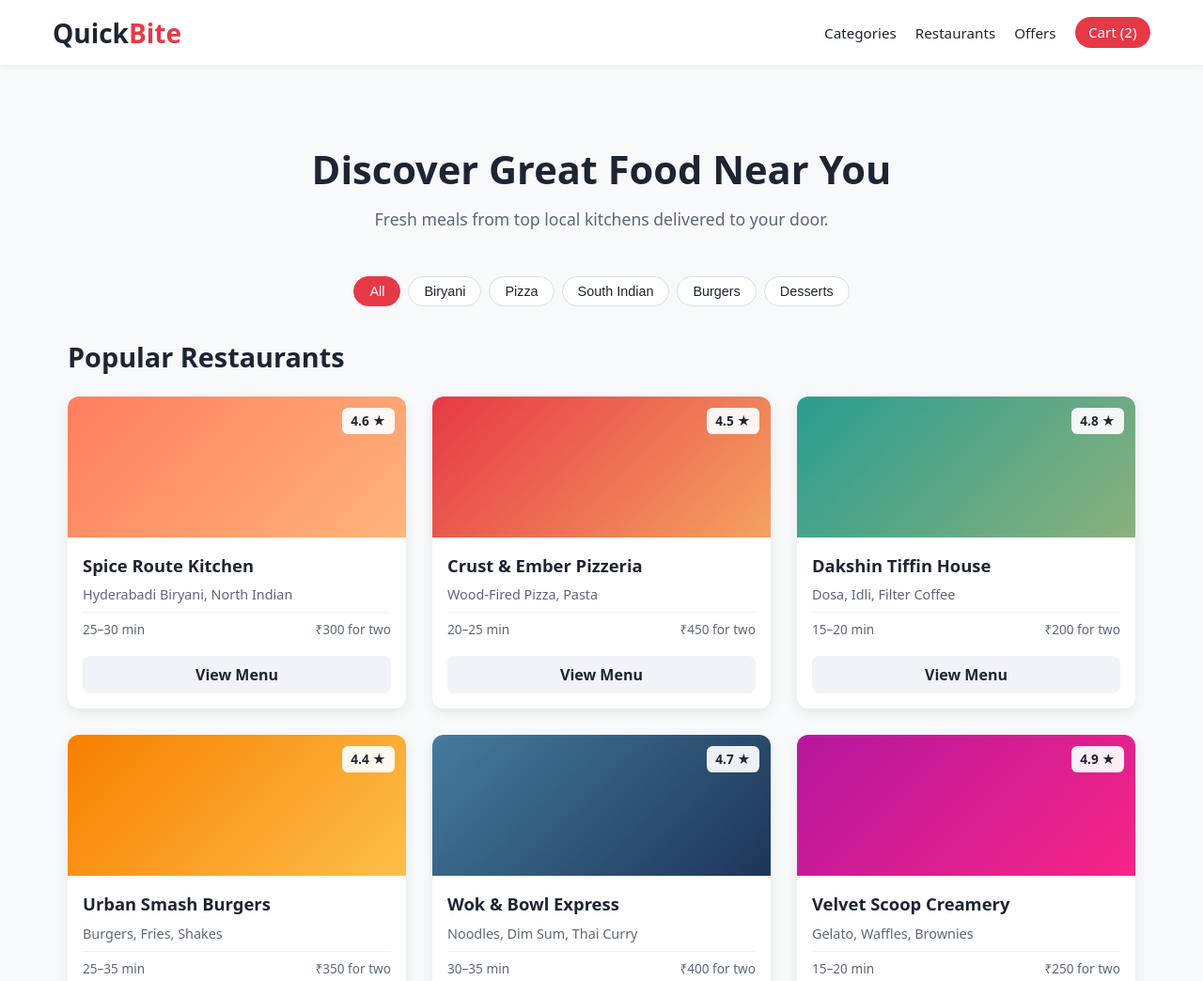
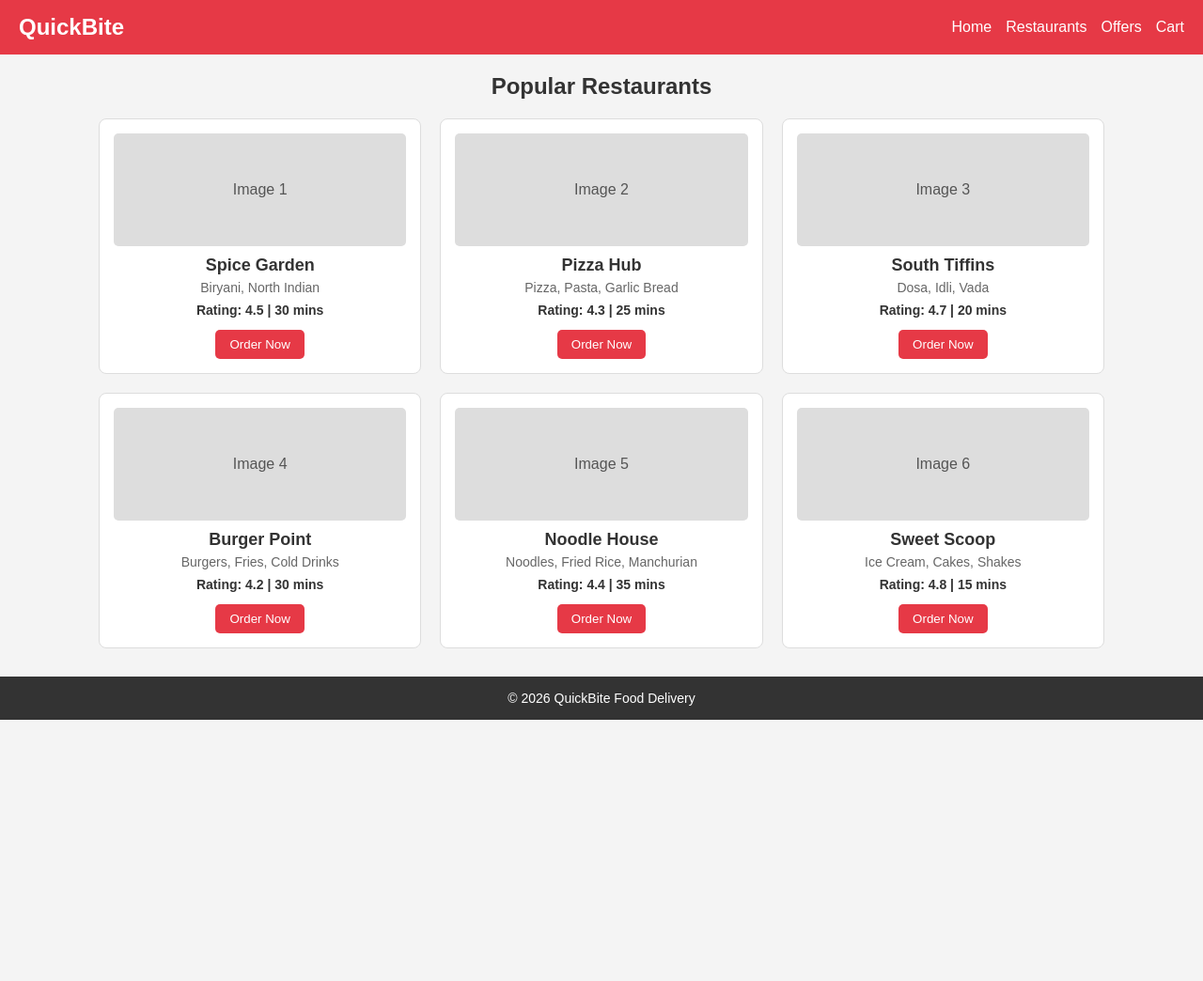
Before and after one commit to gsujith01/Lab-Externals, a plain HTML site: page Practical-3/index.html in a window 1280 px wide. Shown: the top 1044 px of the page at 94% size. After the commit the page ends 800 px from the top, so only its background shows below. Drawn offline with Linux system fonts and the light colour scheme.

Commit message:
Version 1

```diff
--- a/Practical-3/index.html
+++ b/Practical-3/index.html
@@ -3,149 +3,84 @@
 <head>
   <meta charset="UTF-8">
   <meta name="viewport" content="width=device-width, initial-scale=1.0">
-  <title>QuickBite | Online Food Ordering & Restaurant Discovery</title>
+  <title>QuickBite - Food Ordering</title>
   <link rel="stylesheet" href="style.css">
 </head>
 <body>
-  <header class="site-header">
-    <div class="header-inner">
-      <a href="#" class="brand">Quick<span>Bite</span></a>
-      <nav class="main-nav" aria-label="Primary Navigation">
+
+  <!-- Header with Flexbox -->
+  <header>
+    <div class="logo">QuickBite</div>
+    <nav>
       <ul>
-          <li><a href="#categories">Categories</a></li>
-          <li><a href="#restaurants">Restaurants</a></li>
-          <li><a href="#offers">Offers</a></li>
-          <li><a href="#cart" class="btn-cart">Cart (2)</a></li>
+        <li><a href="#">Home</a></li>
+        <li><a href="#">Restaurants</a></li>
+        <li><a href="#">Offers</a></li>
+        <li><a href="#">Cart</a></li>
       </ul>
     </nav>
-    </div>
   </header>
 
+  <!-- Main Content -->
   <main>
-    <section class="hero">
-      <h1>Discover Great Food Near You</h1>
-      <p>Fresh meals from top local kitchens delivered to your door.</p>
-    </section>
+    <h1>Popular Restaurants</h1>
 
-    <section id="categories" class="categories" aria-label="Food Categories">
-      <button type="button" class="chip active">All</button>
-      <button type="button" class="chip">Biryani</button>
-      <button type="button" class="chip">Pizza</button>
-      <button type="button" class="chip">South Indian</button>
-      <button type="button" class="chip">Burgers</button>
-      <button type="button" class="chip">Desserts</button>
-    </section>
-
-    <section id="restaurants" class="restaurant-section">
-      <h2>Popular Restaurants</h2>
+    <!-- Restaurant Grid -->
     <div class="restaurant-grid">
-        <div class="card-wrapper">
-          <article class="restaurant-card">
-            <div class="card-banner banner-1">
-              <span class="badge">4.6 ★</span>
-            </div>
-            <div class="card-body">
-              <h3>Spice Route Kitchen</h3>
-              <p class="cuisine">Hyderabadi Biryani, North Indian</p>
-              <div class="card-meta">
-                <span>25–30 min</span>
-                <span>₹300 for two</span>
-              </div>
-              <a href="#" class="btn-menu">View Menu</a>
-            </div>
-          </article>
+      <div class="card">
+        <div class="card-img">Image 1</div>
+        <h2>Spice Garden</h2>
+        <p>Biryani, North Indian</p>
+        <p class="info">Rating: 4.5 | 30 mins</p>
+        <button>Order Now</button>
       </div>
 
-        <div class="card-wrapper">
-          <article class="restaurant-card">
-            <div class="card-banner banner-2">
-              <span class="badge">4.5 ★</span>
-            </div>
-            <div class="card-body">
-              <h3>Crust &amp; Ember Pizzeria</h3>
-              <p class="cuisine">Wood-Fired Pizza, Pasta</p>
-              <div class="card-meta">
-                <span>20–25 min</span>
-                <span>₹450 for two</span>
-              </div>
-              <a href="#" class="btn-menu">View Menu</a>
-            </div>
-          </article>
+      <div class="card">
+        <div class="card-img">Image 2</div>
+        <h2>Pizza Hub</h2>
+        <p>Pizza, Pasta, Garlic Bread</p>
+        <p class="info">Rating: 4.3 | 25 mins</p>
+        <button>Order Now</button>
       </div>
 
-        <div class="card-wrapper">
-          <article class="restaurant-card">
-            <div class="card-banner banner-3">
-              <span class="badge">4.8 ★</span>
-            </div>
-            <div class="card-body">
-              <h3>Dakshin Tiffin House</h3>
-              <p class="cuisine">Dosa, Idli, Filter Coffee</p>
-              <div class="card-meta">
-                <span>15–20 min</span>
-                <span>₹200 for two</span>
-              </div>
-              <a href="#" class="btn-menu">View Menu</a>
-            </div>
-          </article>
+      <div class="card">
+        <div class="card-img">Image 3</div>
+        <h2>South Tiffins</h2>
+        <p>Dosa, Idli, Vada</p>
+        <p class="info">Rating: 4.7 | 20 mins</p>
+        <button>Order Now</button>
       </div>
 
-        <div class="card-wrapper">
-          <article class="restaurant-card">
-            <div class="card-banner banner-4">
-              <span class="badge">4.4 ★</span>
-            </div>
-            <div class="card-body">
-              <h3>Urban Smash Burgers</h3>
-              <p class="cuisine">Burgers, Fries, Shakes</p>
-              <div class="card-meta">
-                <span>25–35 min</span>
-                <span>₹350 for two</span>
-              </div>
-              <a href="#" class="btn-menu">View Menu</a>
-            </div>
-          </article>
+      <div class="card">
+        <div class="card-img">Image 4</div>
+        <h2>Burger Point</h2>
+        <p>Burgers, Fries, Cold Drinks</p>
+        <p class="info">Rating: 4.2 | 30 mins</p>
+        <button>Order Now</button>
       </div>
 
-        <div class="card-wrapper">
-          <article class="restaurant-card">
-            <div class="card-banner banner-5">
-              <span class="badge">4.7 ★</span>
-            </div>
-            <div class="card-body">
-              <h3>Wok &amp; Bowl Express</h3>
-              <p class="cuisine">Noodles, Dim Sum, Thai Curry</p>
-              <div class="card-meta">
-                <span>30–35 min</span>
-                <span>₹400 for two</span>
-              </div>
-              <a href="#" class="btn-menu">View Menu</a>
-            </div>
-          </article>
+      <div class="card">
+        <div class="card-img">Image 5</div>
+        <h2>Noodle House</h2>
+        <p>Noodles, Fried Rice, Manchurian</p>
+        <p class="info">Rating: 4.4 | 35 mins</p>
+        <button>Order Now</button>
       </div>
 
-        <div class="card-wrapper">
-          <article class="restaurant-card">
-            <div class="card-banner banner-6">
-              <span class="badge">4.9 ★</span>
-            </div>
-            <div class="card-body">
-              <h3>Velvet Scoop Creamery</h3>
-              <p class="cuisine">Gelato, Waffles, Brownies</p>
-              <div class="card-meta">
-                <span>15–20 min</span>
-                <span>₹250 for two</span>
-              </div>
-              <a href="#" class="btn-menu">View Menu</a>
-            </div>
-          </article>
+      <div class="card">
+        <div class="card-img">Image 6</div>
+        <h2>Sweet Scoop</h2>
+        <p>Ice Cream, Cakes, Shakes</p>
+        <p class="info">Rating: 4.8 | 15 mins</p>
+        <button>Order Now</button>
       </div>
     </div>
-    </section>
   </main>
 
-  <footer class="site-footer">
-    <p>&copy; 2026 QuickBite Food Delivery. All rights reserved.</p>
+  <!-- Footer -->
+  <footer>
+    <p>© 2026 QuickBite Food Delivery</p>
   </footer>
+
 </body>
 </html>
--- a/Practical-3/style.css
+++ b/Practical-3/style.css
@@ -1,260 +1,136 @@
-*,
-*::before,
-*::after {
-  box-sizing: border-box;
+/* Basic Reset */
+* {
   margin: 0;
   padding: 0;
-}
-
-:root {
-  --primary: #e63946;
-  --primary-dark: #c1121f;
-  --bg: #f8f9fa;
-  --surface: #ffffff;
-  --text: #1d2433;
-  --muted: #5c667a;
-  --radius: 0.75rem;
-  --shadow: 0 4px 14px rgba(0, 0, 0, 0.08);
+  box-sizing: border-box;
 }
 
 body {
-  font-family: system-ui, -apple-system, Segoe UI, Roboto, sans-serif;
-  background-color: var(--bg);
-  color: var(--text);
-  line-height: 1.5;
+  font-family: Arial, sans-serif;
+  background-color: #f4f4f4;
+  color: #333;
 }
 
-.site-header {
-  background: var(--surface);
-  box-shadow: 0 2px 8px rgba(0, 0, 0, 0.06);
-  position: sticky;
-  top: 0;
-  z-index: 100;
-}
-
-.header-inner {
-  max-width: 1200px;
-  margin: 0 auto;
-  padding: 0.85rem 1rem;
+/* Header & Navigation using Flexbox */
+header {
+  background-color: #e63946;
+  color: white;
+  padding: 15px 20px;
   display: flex;
   flex-direction: column;
   align-items: center;
-  gap: 0.75rem;
+  gap: 10px;
 }
 
-.brand {
-  font-size: clamp(1.35rem, 2.5vw, 1.75rem);
-  font-weight: 800;
-  text-decoration: none;
-  color: var(--text);
+.logo {
+  font-size: 24px;
+  font-weight: bold;
 }
 
-.brand span {
-  color: var(--primary);
+nav ul {
+  list-style: none;
+  display: flex;
+  gap: 15px;
 }
 
-.main-nav ul {
-  list-style: none;
-  display: flex;
-  flex-wrap: wrap;
-  justify-content: center;
-  align-items: center;
-  gap: 0.75rem 1.25rem;
+nav a {
+  color: white;
+  text-decoration: none;
+  font-size: 16px;
 }
 
-.main-nav a {
-  text-decoration: none;
-  color: var(--text);
-  font-weight: 500;
-  font-size: 0.95rem;
-  transition: color 0.2s ease;
+nav a:hover {
+  text-decoration: underline;
 }
 
-.main-nav a:hover {
-  color: var(--primary);
+/* Main Section */
+main {
+  max-width: 1100px;
+  margin: 20px auto;
+  padding: 0 15px;
 }
 
-.btn-cart {
-  background: var(--primary);
-  color: #ffffff !important;
-  padding: 0.4rem 0.9rem;
-  border-radius: 999px;
+h1 {
+  text-align: center;
+  margin-bottom: 20px;
+  font-size: 24px;
 }
 
-.btn-cart:hover {
-  background: var(--primary-dark);
-}
-
-main {
-  max-width: 1200px;
-  margin: 0 auto;
-  padding: clamp(1rem, 3vw, 2rem);
-}
-
-.hero {
-  text-align: center;
-  padding: clamp(1.5rem, 4vw, 3rem) 1rem;
-}
-
-.hero h1 {
-  font-size: clamp(1.6rem, 4vw, 2.6rem);
-  margin-bottom: 0.5rem;
-}
-
-.hero p {
-  color: var(--muted);
-  font-size: clamp(0.95rem, 2vw, 1.1rem);
-}
-
-.categories {
-  display: flex;
-  flex-wrap: wrap;
-  justify-content: center;
-  gap: 0.5rem;
-  margin-bottom: 2rem;
-}
-
-.chip {
-  border: 1px solid #d9dee8;
-  background: var(--surface);
-  color: var(--text);
-  padding: 0.45rem 1rem;
-  border-radius: 999px;
-  cursor: pointer;
-  font-size: 0.9rem;
-  transition: background 0.2s ease, color 0.2s ease;
-}
-
-.chip.active,
-.chip:hover {
-  background: var(--primary);
-  border-color: var(--primary);
-  color: #ffffff;
-}
-
-.restaurant-section h2 {
-  font-size: clamp(1.3rem, 2.5vw, 1.8rem);
-  margin-bottom: 1.25rem;
-}
-
+/* Restaurant Grid (Mobile-First: 1 Column) */
 .restaurant-grid {
   display: grid;
   grid-template-columns: 1fr;
-  gap: clamp(1rem, 2.5vw, 1.75rem);
+  gap: 20px;
 }
 
-.card-wrapper {
-  container-type: inline-size;
-  container-name: restaurant-card;
+/* Card Styling */
+.card {
+  background-color: white;
+  border: 1px solid #ddd;
+  border-radius: 8px;
+  padding: 15px;
+  text-align: center;
+  transition: transform 0.2s;
 }
 
-.restaurant-card {
-  background: var(--surface);
-  border-radius: var(--radius);
-  overflow: hidden;
-  box-shadow: var(--shadow);
-  display: flex;
-  flex-direction: column;
-  height: 100%;
-  transition: transform 0.25s ease, box-shadow 0.25s ease;
+/* Simple Hover Effect */
+.card:hover {
+  transform: scale(1.03);
+  box-shadow: 0 4px 8px rgba(0, 0, 0, 0.1);
 }
 
-.restaurant-card:hover {
-  transform: translateY(-6px);
-  box-shadow: 0 12px 24px rgba(0, 0, 0, 0.14);
+.card-img {
+  background-color: #ddd;
+  height: 120px;
+  line-height: 120px;
+  color: #555;
+  margin-bottom: 10px;
+  border-radius: 5px;
 }
 
-.card-banner {
-  height: 150px;
-  position: relative;
-  display: flex;
-  align-items: flex-start;
-  justify-content: flex-end;
-  padding: 0.75rem;
+.card h2 {
+  font-size: 18px;
+  margin-bottom: 5px;
 }
 
-.banner-1 { background: linear-gradient(135deg, #ff7e5f, #feb47b); }
-.banner-2 { background: linear-gradient(135deg, #e63946, #f4a261); }
-.banner-3 { background: linear-gradient(135deg, #2a9d8f, #8ab17d); }
-.banner-4 { background: linear-gradient(135deg, #f77f00, #fcbf49); }
-.banner-5 { background: linear-gradient(135deg, #457b9d, #1d3557); }
-.banner-6 { background: linear-gradient(135deg, #b5179e, #f72585); }
-
-.badge {
-  background: rgba(255, 255, 255, 0.92);
-  color: #1d2433;
-  font-weight: 700;
-  font-size: 0.85rem;
-  padding: 0.25rem 0.6rem;
-  border-radius: 0.4rem;
+.card p {
+  font-size: 14px;
+  color: #666;
+  margin-bottom: 8px;
 }
 
-.card-body {
-  padding: 1rem;
-  display: flex;
-  flex-direction: column;
-  gap: 0.45rem;
-  flex: 1;
+.card .info {
+  font-weight: bold;
+  color: #333;
 }
 
-.card-body h3 {
-  font-size: 1.15rem;
+.card button {
+  background-color: #e63946;
+  color: white;
+  border: none;
+  padding: 8px 15px;
+  border-radius: 5px;
+  cursor: pointer;
+  margin-top: 5px;
 }
 
-.cuisine {
-  color: var(--muted);
-  font-size: 0.9rem;
+.card button:hover {
+  background-color: #c1121f;
 }
 
-.card-meta {
-  display: flex;
-  justify-content: space-between;
-  font-size: 0.85rem;
-  color: var(--muted);
-  margin-top: auto;
-  padding-top: 0.5rem;
-  border-top: 1px solid #edf0f5;
+/* Footer */
+footer {
+  background-color: #333;
+  color: white;
+  text-align: center;
+  padding: 15px;
+  margin-top: 30px;
+  font-size: 14px;
 }
 
-.btn-menu {
-  margin-top: 0.65rem;
-  display: inline-block;
-  text-align: center;
-  background: #f1f3f8;
-  color: var(--text);
-  text-decoration: none;
-  font-weight: 600;
-  padding: 0.5rem 0.75rem;
-  border-radius: 0.5rem;
-  transition: background 0.2s ease, color 0.2s ease;
-}
-
-.btn-menu:hover {
-  background: var(--primary);
-  color: #ffffff;
-}
-
-.site-footer {
-  text-align: center;
-  padding: 1.5rem 1rem;
-  color: var(--muted);
-  font-size: 0.9rem;
-  margin-top: 2rem;
-}
-
-@container restaurant-card (min-width: 420px) {
-  .restaurant-card {
-    flex-direction: row;
-  }
-  .card-banner {
-    width: 40%;
-    height: auto;
-    min-height: 170px;
-  }
-}
-
-@media (min-width: 640px) {
-  .header-inner {
+/* Tablet View (min-width: 600px) */
+@media (min-width: 600px) {
+  header {
     flex-direction: row;
     justify-content: space-between;
   }
@@ -264,7 +140,8 @@ main {
   }
 }
 
-@media (min-width: 1024px) {
+/* Desktop View (min-width: 900px) */
+@media (min-width: 900px) {
   .restaurant-grid {
     grid-template-columns: repeat(3, 1fr);
   }
```
Lines whose indentation alone changed are shown as unchanged.
